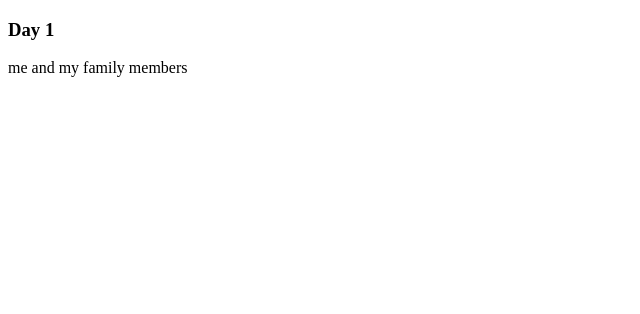
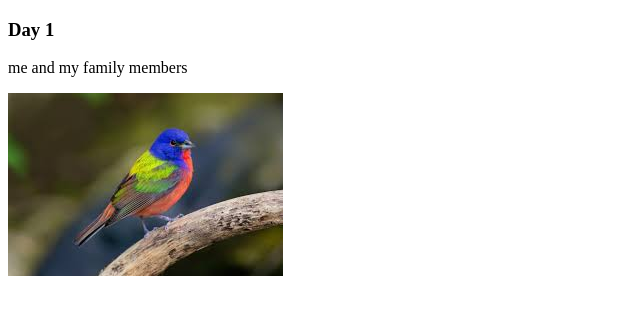
Before and after one commit to GMRedoan/nine-repo, a plain HTML site: page index.html in a window 1280 px wide. Shown: the whole page, without its empty margins (0-640 px from the left). Drawn offline with Linux system fonts and the light colour scheme.

Commit message:
my travel

```diff
--- a/index.html
+++ b/index.html
@@ -8,5 +8,6 @@
 <body>
     <h3>Day 1</h3>
     <p>me and my family members</p>
+    <img src="photos/download (1).jpeg" alt="">
 </body>
 </html>
```
Also changed, not shown: photos/download (1).jpeg (added), photos/download (2).jpeg (added), photos/download.jpeg (added).
